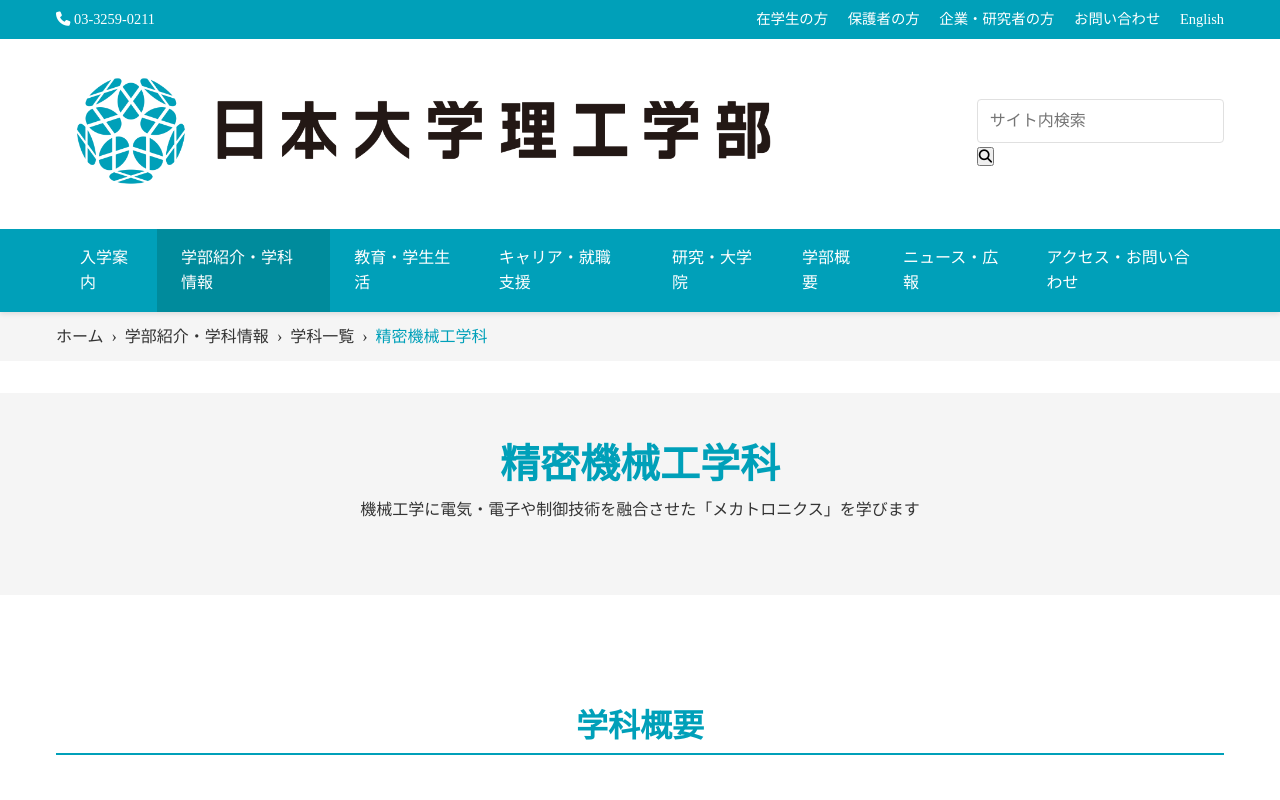
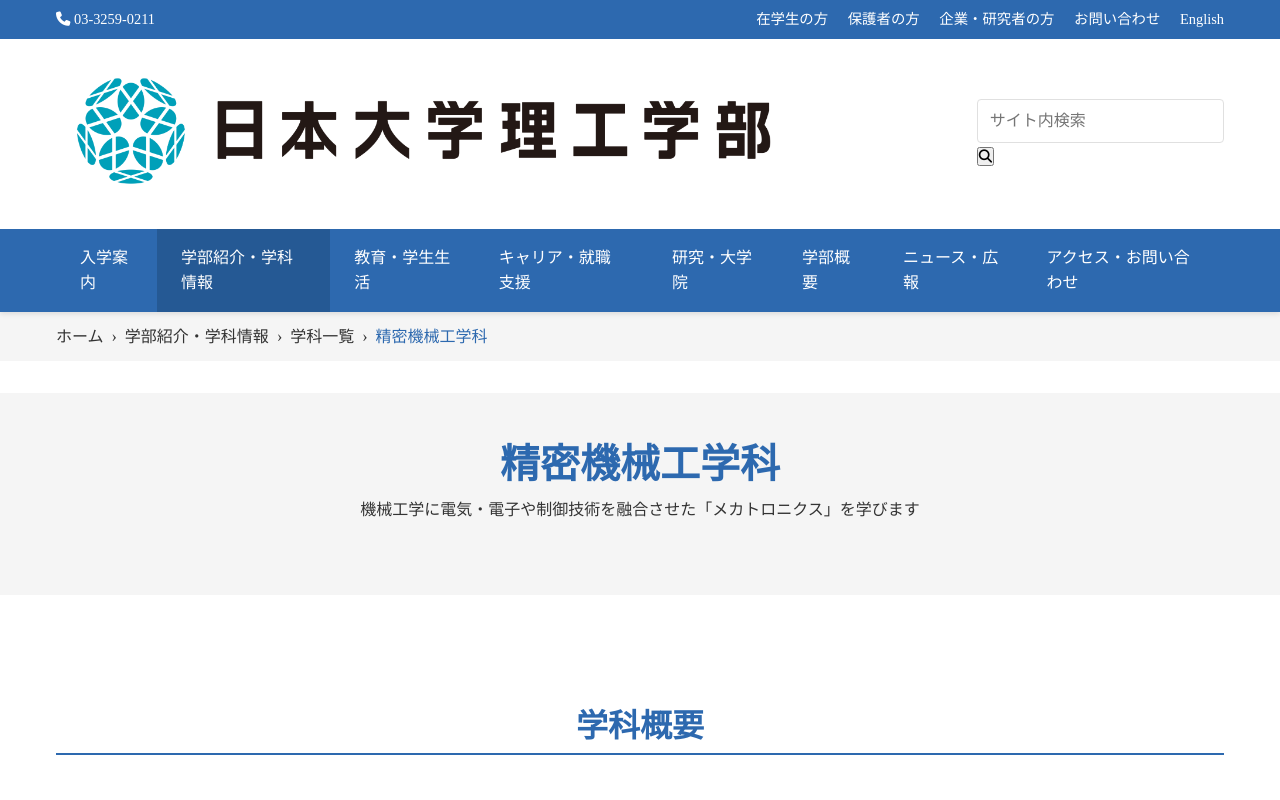
Before and after one commit to yutakaJssst/cst_homepage, a plain HTML site: page faculty/departments/precision-mechanical.html in a window 1280 px wide. Shown: the top 800 px of the page. Drawn offline with Linux system fonts and the light colour scheme.

Commit message:
色を綺麗にした

```diff
--- /dev/null
+++ b/assets/css/department-colors.css
@@ -0,0 +1,472 @@
+/*
+ * Department-specific color schemes based on RGB values
+ */
+
+/* 土木工学科 (Civil Engineering) */
+.dept-civil {
+  --primary-color: #783c23; /* RGB: 120, 60, 35 */
+  --secondary-color: #63321d;
+}
+
+/* 交通システム工学科 (Transportation Systems) */
+.dept-transportation {
+  --primary-color: #c8141e; /* RGB: 200, 20, 30 */
+  --secondary-color: #a71119;
+}
+
+/* 建築学科 (Architecture) */
+.dept-architecture {
+  --primary-color: #f5af91; /* RGB: 245, 175, 145 */
+  --secondary-color: #f09a77;
+}
+
+/* 海洋建築工学科 (Ocean Architecture) */
+.dept-ocean-architecture {
+  --primary-color: #0a3287; /* RGB: 10, 50, 135 */
+  --secondary-color: #082a70;
+}
+
+/* まちづくり工学科 (Urban Engineering) */
+.dept-urban-engineering {
+  --primary-color: #f5961e; /* RGB: 245, 150, 30 */
+  --secondary-color: #e08616;
+}
+
+/* 機械工学科 (Mechanical) */
+.dept-mechanical {
+  --primary-color: #a5b9c3; /* RGB: 165, 185, 195 */
+  --secondary-color: #8fa6b2;
+}
+
+/* 精密機械工学科 (Precision Mechanical) */
+.dept-precision-mechanical {
+  --primary-color: #2d69af; /* RGB: 45, 105, 175 */
+  --secondary-color: #255994;
+}
+
+/* 航空宇宙工学科 (Aerospace) */
+.dept-aerospace {
+  --primary-color: #5fb9e6; /* RGB: 95, 185, 230 */
+  --secondary-color: #4aa7d6;
+}
+
+/* 電気工学科 (Electrical) */
+.dept-electrical {
+  --primary-color: #f0dc00; /* RGB: 240, 220, 0 */
+  --secondary-color: #d6c500;
+}
+
+/* 電子工学科 (Electronics) */
+.dept-electronics {
+  --primary-color: #008741; /* RGB: 0, 135, 65 */
+  --secondary-color: #007236;
+}
+
+/* 応用情報工学科 (Applied Information) */
+.dept-applied-info {
+  --primary-color: #91377d; /* RGB: 145, 55, 125 */
+  --secondary-color: #7a2e69;
+}
+
+/* 物質応用化学科 (Materials) */
+.dept-materials {
+  --primary-color: #00aa73; /* RGB: 0, 170, 115 */
+  --secondary-color: #009060;
+}
+
+/* 物理学科 (Physics) */
+.dept-physics {
+  --primary-color: #f08c8c; /* RGB: 240, 140, 140 */
+  --secondary-color: #eb7575;
+}
+
+/* 数学科 (Mathematics) */
+.dept-mathematics {
+  --primary-color: #644696; /* RGB: 100, 70, 150 */
+  --secondary-color: #533b7e;
+}
+
+/* 学科ごとのリンクの色設定 */
+/* 建設・都市・デザイン系 */
+.dropdown-content a[href*="civil.html"] {
+  color: #783c23 !important;
+  font-weight: bold !important;
+  border-left: 3px solid #783c23 !important;
+  padding-left: 10px !important;
+}
+
+.dropdown-content a[href*="transportation.html"] {
+  color: #c8141e !important;
+  font-weight: bold !important;
+  border-left: 3px solid #c8141e !important;
+  padding-left: 10px !important;
+}
+
+.dropdown-content a[href*="architecture.html"] {
+  color: #f5af91 !important;
+  font-weight: bold !important;
+  border-left: 3px solid #f5af91 !important;
+  padding-left: 10px !important;
+}
+
+.dropdown-content a[href*="ocean-architecture.html"] {
+  color: #0a3287 !important;
+  font-weight: bold !important;
+  border-left: 3px solid #0a3287 !important;
+  padding-left: 10px !important;
+}
+
+.dropdown-content a[href*="urban-engineering.html"] {
+  color: #f5961e !important;
+  font-weight: bold !important;
+  border-left: 3px solid #f5961e !important;
+  padding-left: 10px !important;
+}
+
+/* 機械・システム系 */
+.dropdown-content a[href*="mechanical.html"] {
+  color: #a5b9c3 !important;
+  font-weight: bold !important;
+  border-left: 3px solid #a5b9c3 !important;
+  padding-left: 10px !important;
+}
+
+.dropdown-content a[href*="precision-mechanical.html"] {
+  color: #2d69af !important;
+  font-weight: bold !important;
+  border-left: 3px solid #2d69af !important;
+  padding-left: 10px !important;
+}
+
+.dropdown-content a[href*="aerospace.html"] {
+  color: #5fb9e6 !important;
+  font-weight: bold !important;
+  border-left: 3px solid #5fb9e6 !important;
+  padding-left: 10px !important;
+}
+
+/* 電気・デジタル系 */
+.dropdown-content a[href*="electrical.html"] {
+  color: #f0dc00 !important;
+  font-weight: bold !important;
+  border-left: 3px solid #f0dc00 !important;
+  padding-left: 10px !important;
+}
+
+.dropdown-content a[href*="electronics.html"] {
+  color: #008741 !important;
+  font-weight: bold !important;
+  border-left: 3px solid #008741 !important;
+  padding-left: 10px !important;
+}
+
+.dropdown-content a[href*="applied-info.html"] {
+  color: #91377d !important;
+  font-weight: bold !important;
+  border-left: 3px solid #91377d !important;
+  padding-left: 10px !important;
+}
+
+/* 理学・サイエンス系 */
+.dropdown-content a[href*="materials.html"] {
+  color: #00aa73 !important;
+  font-weight: bold !important;
+  border-left: 3px solid #00aa73 !important;
+  padding-left: 10px !important;
+}
+
+.dropdown-content a[href*="physics.html"] {
+  color: #f08c8c !important;
+  font-weight: bold !important;
+  border-left: 3px solid #f08c8c !important;
+  padding-left: 10px !important;
+}
+
+.dropdown-content a[href*="mathematics.html"] {
+  color: #644696 !important;
+  font-weight: bold !important;
+  border-left: 3px solid #644696 !important;
+  padding-left: 10px !important;
+}
+
+/* ホバー時の効果 */
+.dropdown-content a[href*="civil.html"]:hover {
+  background-color: rgba(120, 60, 35, 0.1) !important;
+}
+
+.dropdown-content a[href*="transportation.html"]:hover {
+  background-color: rgba(200, 20, 30, 0.1) !important;
+}
+
+.dropdown-content a[href*="architecture.html"]:hover {
+  background-color: rgba(245, 175, 145, 0.1) !important;
+}
+
+.dropdown-content a[href*="ocean-architecture.html"]:hover {
+  background-color: rgba(10, 50, 135, 0.1) !important;
+}
+
+.dropdown-content a[href*="urban-engineering.html"]:hover {
+  background-color: rgba(245, 150, 30, 0.1) !important;
+}
+
+.dropdown-content a[href*="mechanical.html"]:hover {
+  background-color: rgba(165, 185, 195, 0.1) !important;
+}
+
+.dropdown-content a[href*="precision-mechanical.html"]:hover {
+  background-color: rgba(45, 105, 175, 0.1) !important;
+}
+
+.dropdown-content a[href*="aerospace.html"]:hover {
+  background-color: rgba(95, 185, 230, 0.1) !important;
+}
+
+.dropdown-content a[href*="electrical.html"]:hover {
+  background-color: rgba(240, 220, 0, 0.1) !important;
+}
+
+.dropdown-content a[href*="electronics.html"]:hover {
+  background-color: rgba(0, 135, 65, 0.1) !important;
+}
+
+.dropdown-content a[href*="applied-info.html"]:hover {
+  background-color: rgba(145, 55, 125, 0.1) !important;
+}
+
+.dropdown-content a[href*="materials.html"]:hover {
+  background-color: rgba(0, 170, 115, 0.1) !important;
+}
+
+.dropdown-content a[href*="physics.html"]:hover {
+  background-color: rgba(240, 140, 140, 0.1) !important;
+}
+
+.dropdown-content a[href*="mathematics.html"]:hover {
+  background-color: rgba(100, 70, 150, 0.1) !important;
+}
+
+/* 学科ごとのタブの色設定 */
+.main-nav .dropdown-content a[href*="civil.html"] {
+  color: #783c23 !important;
+  font-weight: bold !important;
+  background-color: rgba(120, 60, 35, 0.1) !important;
+}
+
+.main-nav .dropdown-content a[href*="transportation.html"] {
+  color: #c8141e !important;
+  font-weight: bold !important;
+  background-color: rgba(200, 20, 30, 0.1) !important;
+}
+
+.main-nav .dropdown-content a[href*="architecture.html"] {
+  color: #f5af91 !important;
+  font-weight: bold !important;
+  background-color: rgba(245, 175, 145, 0.1) !important;
+}
+
+.main-nav .dropdown-content a[href*="ocean-architecture.html"] {
+  color: #0a3287 !important;
+  font-weight: bold !important;
+  background-color: rgba(10, 50, 135, 0.1) !important;
+}
+
+.main-nav .dropdown-content a[href*="urban-engineering.html"] {
+  color: #f5961e !important;
+  font-weight: bold !important;
+  background-color: rgba(245, 150, 30, 0.1) !important;
+}
+
+.main-nav .dropdown-content a[href*="mechanical.html"] {
+  color: #a5b9c3 !important;
+  font-weight: bold !important;
+  background-color: rgba(165, 185, 195, 0.1) !important;
+}
+
+.main-nav .dropdown-content a[href*="precision-mechanical.html"] {
+  color: #2d69af !important;
+  font-weight: bold !important;
+  background-color: rgba(45, 105, 175, 0.1) !important;
+}
+
+.main-nav .dropdown-content a[href*="aerospace.html"] {
+  color: #5fb9e6 !important;
+  font-weight: bold !important;
+  background-color: rgba(95, 185, 230, 0.1) !important;
+}
+
+.main-nav .dropdown-content a[href*="electrical.html"] {
+  color: #f0dc00 !important;
+  font-weight: bold !important;
+  background-color: rgba(240, 220, 0, 0.1) !important;
+}
+
+.main-nav .dropdown-content a[href*="electronics.html"] {
+  color: #008741 !important;
+  font-weight: bold !important;
+  background-color: rgba(0, 135, 65, 0.1) !important;
+}
+
+.main-nav .dropdown-content a[href*="applied-info.html"] {
+  color: #91377d !important;
+  font-weight: bold !important;
+  background-color: rgba(145, 55, 125, 0.1) !important;
+}
+
+.main-nav .dropdown-content a[href*="materials.html"] {
+  color: #00aa73 !important;
+  font-weight: bold !important;
+  background-color: rgba(0, 170, 115, 0.1) !important;
+}
+
+.main-nav .dropdown-content a[href*="physics.html"] {
+  color: #f08c8c !important;
+  font-weight: bold !important;
+  background-color: rgba(240, 140, 140, 0.1) !important;
+}
+
+.main-nav .dropdown-content a[href*="mathematics.html"] {
+  color: #644696 !important;
+  font-weight: bold !important;
+  background-color: rgba(100, 70, 150, 0.1) !important;
+}
+
+/* 学科カードのスタイル設定 */
+.card h3.card-title:has(+ p + ul + a[href*="civil.html"]),
+.card a[href*="civil.html"].btn {
+  color: #783c23 !important;
+}
+
+.card h3.card-title:has(+ p + ul + a[href*="transportation.html"]),
+.card a[href*="transportation.html"].btn {
+  color: #c8141e !important;
+}
+
+.card h3.card-title:has(+ p + ul + a[href*="architecture.html"]),
+.card a[href*="architecture.html"].btn {
+  color: #f5af91 !important;
+}
+
+.card h3.card-title:has(+ p + ul + a[href*="ocean-architecture.html"]),
+.card a[href*="ocean-architecture.html"].btn,
+.card h3.card-title:has(+ p + ul + a[href*="ocean.html"]),
+.card a[href*="ocean.html"].btn {
+  color: #0a3287 !important;
+}
+
+.card h3.card-title:has(+ p + ul + a[href*="urban-engineering.html"]),
+.card a[href*="urban-engineering.html"].btn,
+.card h3.card-title:has(+ p + ul + a[href*="urban.html"]),
+.card a[href*="urban.html"].btn {
+  color: #f5961e !important;
+}
+
+.card h3.card-title:has(+ p + ul + a[href*="mechanical.html"]),
+.card a[href*="mechanical.html"].btn {
+  color: #a5b9c3 !important;
+}
+
+.card h3.card-title:has(+ p + ul + a[href*="precision-mechanical.html"]),
+.card a[href*="precision-mechanical.html"].btn,
+.card h3.card-title:has(+ p + ul + a[href*="precision.html"]),
+.card a[href*="precision.html"].btn {
+  color: #2d69af !important;
+}
+
+.card h3.card-title:has(+ p + ul + a[href*="aerospace.html"]),
+.card a[href*="aerospace.html"].btn {
+  color: #5fb9e6 !important;
+}
+
+.card h3.card-title:has(+ p + ul + a[href*="electrical.html"]),
+.card a[href*="electrical.html"].btn {
+  color: #f0dc00 !important;
+}
+
+.card h3.card-title:has(+ p + ul + a[href*="electronics.html"]),
+.card a[href*="electronics.html"].btn {
+  color: #008741 !important;
+}
+
+.card h3.card-title:has(+ p + ul + a[href*="applied-info.html"]),
+.card a[href*="applied-info.html"].btn,
+.card h3.card-title:has(+ p + ul + a[href*="informatics.html"]),
+.card a[href*="informatics.html"].btn {
+  color: #91377d !important;
+}
+
+.card h3.card-title:has(+ p + ul + a[href*="materials.html"]),
+.card a[href*="materials.html"].btn {
+  color: #00aa73 !important;
+}
+
+.card h3.card-title:has(+ p + ul + a[href*="physics.html"]),
+.card a[href*="physics.html"].btn {
+  color: #f08c8c !important;
+}
+
+.card h3.card-title:has(+ p + ul + a[href*="mathematics.html"]),
+.card a[href*="mathematics.html"].btn {
+  color: #644696 !important;
+}
+
+/* カードのボーダー色設定 */
+.card:has(a[href*="civil.html"]) {
+  border-top: 4px solid #783c23 !important;
+}
+
+.card:has(a[href*="transportation.html"]) {
+  border-top: 4px solid #c8141e !important;
+}
+
+.card:has(a[href*="architecture.html"]) {
+  border-top: 4px solid #f5af91 !important;
+}
+
+.card:has(a[href*="ocean-architecture.html"]),
+.card:has(a[href*="ocean.html"]) {
+  border-top: 4px solid #0a3287 !important;
+}
+
+.card:has(a[href*="urban-engineering.html"]),
+.card:has(a[href*="urban.html"]) {
+  border-top: 4px solid #f5961e !important;
+}
+
+.card:has(a[href*="mechanical.html"]) {
+  border-top: 4px solid #a5b9c3 !important;
+}
+
+.card:has(a[href*="precision-mechanical.html"]),
+.card:has(a[href*="precision.html"]) {
+  border-top: 4px solid #2d69af !important;
+}
+
+.card:has(a[href*="aerospace.html"]) {
+  border-top: 4px solid #5fb9e6 !important;
+}
+
+.card:has(a[href*="electrical.html"]) {
+  border-top: 4px solid #f0dc00 !important;
+}
+
+.card:has(a[href*="electronics.html"]) {
+  border-top: 4px solid #008741 !important;
+}
+
+.card:has(a[href*="applied-info.html"]),
+.card:has(a[href*="informatics.html"]) {
+  border-top: 4px solid #91377d !important;
+}
+
+.card:has(a[href*="materials.html"]) {
+  border-top: 4px solid #00aa73 !important;
+}
+
+.card:has(a[href*="physics.html"]) {
+  border-top: 4px solid #f08c8c !important;
+}
+
+.card:has(a[href*="mathematics.html"]) {
+  border-top: 4px solid #644696 !important;
+}
--- a/faculty/departments/precision-mechanical.html
+++ b/faculty/departments/precision-mechanical.html
@@ -6,10 +6,11 @@
     <title>精密機械工学科 - 日本大学理工学部</title>
     <meta name="description" content="日本大学理工学部精密機械工学科のページです。機械工学に電気・電子や制御技術を融合させた「メカトロニクス」を学びます。">
     <link rel="stylesheet" href="../../assets/css/style.css">
+    <link rel="stylesheet" href="../../assets/css/department-colors.css">
     <link rel="stylesheet" href="https://cdnjs.cloudflare.com/ajax/libs/font-awesome/6.4.0/css/all.min.css">
     <link rel="icon" href="../../assets/images/favicon.ico">
 </head>
-<body>
+<body class="dept-precision-mechanical">
     <!-- Header -->
     <header>
         <div class="header-top">
```
Also changed, not shown: faculty/departments/aerospace.html (+2 -1 lines), faculty/departments/applied-info.html (+2 -1 lines), faculty/departments/architecture.html (+2 -1 lines), faculty/departments/civil.html (+2 -1 lines), faculty/departments/electrical.html (+2 -1 lines), faculty/departments/electronics.html (+2 -1 lines), faculty/departments/index.html (+1 -1 lines), faculty/departments/materials.html (+2 -1 lines), faculty/departments/mathematics.html (+2 -1 lines), faculty/departments/mechanical.html (+2 -1 lines), faculty/departments/ocean-architecture.html (+2 -1 lines), faculty/departments/physics.html (+2 -1 lines), faculty/departments/transportation.html (+2 -1 lines), faculty/departments/urban-engineering.html (+2 -1 lines), 1 more files.
